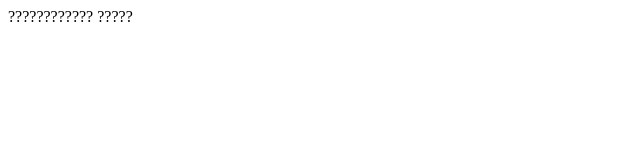
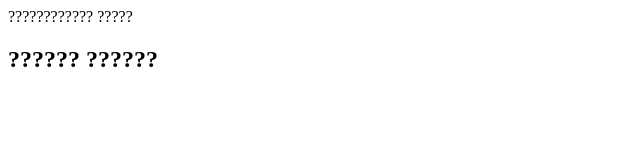
Before and after one commit to evgmaximov/first-project, a plain HTML site: page index.html in a window 1280 px wide. Shown: the whole page, without its empty margins (0-640 px from the left). Drawn offline with Linux system fonts and the light colour scheme.

Commit message:
Обновлен заголовок, Closes #1

```diff
--- a/index.html
+++ b/index.html
@@ -1 +1,2 @@
 <p>???????????? ?????</p>
+<h2>?????? ??????</h2>
```
